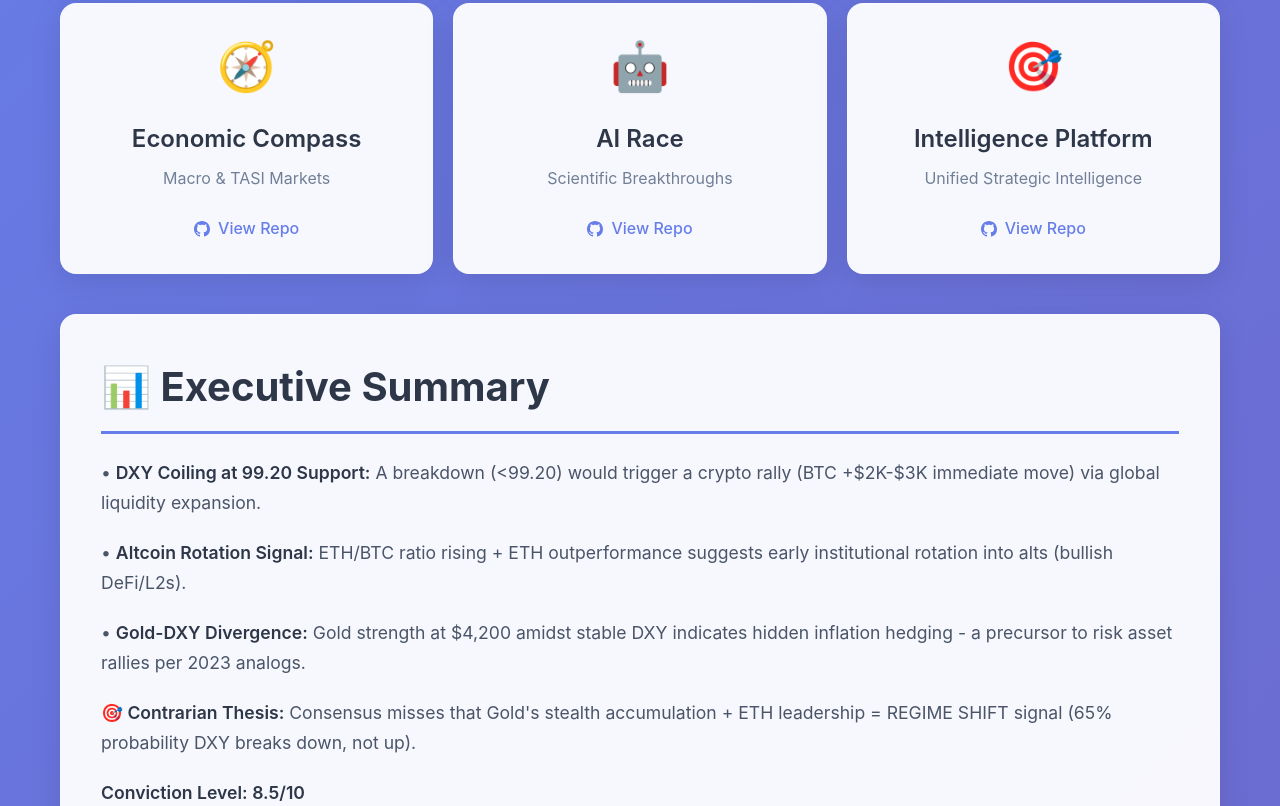
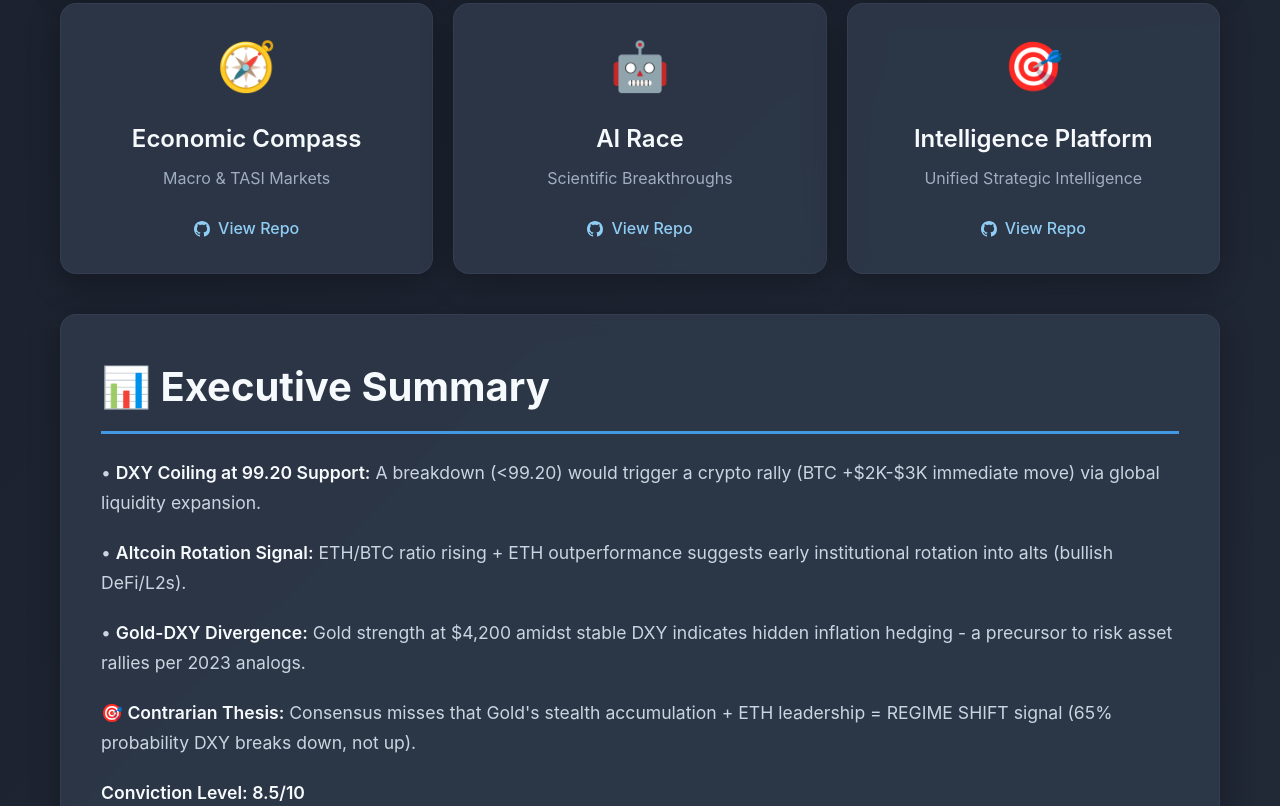
Before and after one commit to kaledh4/Dashboard-Orchestrator-Pro, a plain HTML site: page index.html in a window 1280 px wide. Shown: the part 580-1386 px from the top of the page. Drawn offline with Linux system fonts and the light colour scheme.

Commit message:
Switch to dark mode by default - Update colors to dark theme

```diff
--- a/styles.css
+++ b/styles.css
@@ -7,8 +7,8 @@
 body {
   font-family: -apple-system, BlinkMacSystemFont, 'Segoe UI', Roboto, 'Helvetica Neue', Arial, sans-serif;
   line-height: 1.6;
-  color: #333;
-  background: linear-gradient(135deg, #667eea 0%, #764ba2 100%);
+  color: #e2e8f0;
+  background: linear-gradient(135deg, #1a202c 0%, #2d3748 100%);
   min-height: 100vh;
 }
 
@@ -55,20 +55,20 @@ body {
 }
 
 .dashboard-card {
-  background: rgba(255, 255, 255, 0.95);
+  background: rgba(45, 55, 72, 0.95);
   border-radius: 16px;
   padding: 24px;
   text-align: center;
   cursor: pointer;
   transition: all 0.3s ease;
-  box-shadow: 0 8px 32px rgba(0,0,0,0.1);
+  box-shadow: 0 8px 32px rgba(0,0,0,0.3);
   backdrop-filter: blur(10px);
-  border: 1px solid rgba(255,255,255,0.2);
+  border: 1px solid rgba(74, 85, 104, 0.3);
 }
 
 .dashboard-card:hover {
   transform: translateY(-5px);
-  box-shadow: 0 12px 40px rgba(0,0,0,0.2);
+  box-shadow: 0 12px 40px rgba(0,0,0,0.4);
 }
 
 .card-icon {
@@ -80,11 +80,11 @@ body {
   font-size: 1.5rem;
   font-weight: 600;
   margin-bottom: 8px;
-  color: #2d3748;
+  color: #f7fafc;
 }
 
 .dashboard-card p {
-  color: #718096;
+  color: #a0aec0;
   margin-bottom: 16px;
 }
 
@@ -92,7 +92,7 @@ body {
   display: inline-flex;
   align-items: center;
   gap: 8px;
-  color: #667eea;
+  color: #90cdf4;
   text-decoration: none;
   font-weight: 500;
   padding: 8px 16px;
@@ -101,31 +101,31 @@ body {
 }
 
 .repo-link:hover {
-  background-color: rgba(102, 126, 234, 0.1);
+  background-color: rgba(144, 205, 244, 0.1);
 }
 
 .content {
-  background: rgba(255, 255, 255, 0.95);
+  background: rgba(45, 55, 72, 0.95);
   border-radius: 16px;
   padding: 40px;
-  box-shadow: 0 8px 32px rgba(0,0,0,0.1);
+  box-shadow: 0 8px 32px rgba(0,0,0,0.3);
   backdrop-filter: blur(10px);
-  border: 1px solid rgba(255,255,255,0.2);
+  border: 1px solid rgba(74, 85, 104, 0.3);
 }
 
 .content h1 {
   font-size: 2.5rem;
   font-weight: 700;
-  color: #2d3748;
+  color: #f7fafc;
   margin-bottom: 24px;
-  border-bottom: 3px solid #667eea;
+  border-bottom: 3px solid #4299e1;
   padding-bottom: 12px;
 }
 
 .content h2 {
   font-size: 1.8rem;
   font-weight: 600;
-  color: #4a5568;
+  color: #e2e8f0;
   margin: 32px 0 16px 0;
 }
 
@@ -133,7 +133,7 @@ body {
   font-size: 1.1rem;
   line-height: 1.7;
   margin-bottom: 16px;
-  color: #4a5568;
+  color: #cbd5e0;
 }
 
 .content li {
@@ -141,11 +141,11 @@ body {
   line-height: 1.7;
   margin-left: 20px;
   margin-bottom: 8px;
-  color: #4a5568;
+  color: #cbd5e0;
 }
 
 .content strong {
-  color: #2d3748;
+  color: #f7fafc;
   font-weight: 600;
 }
 
```
